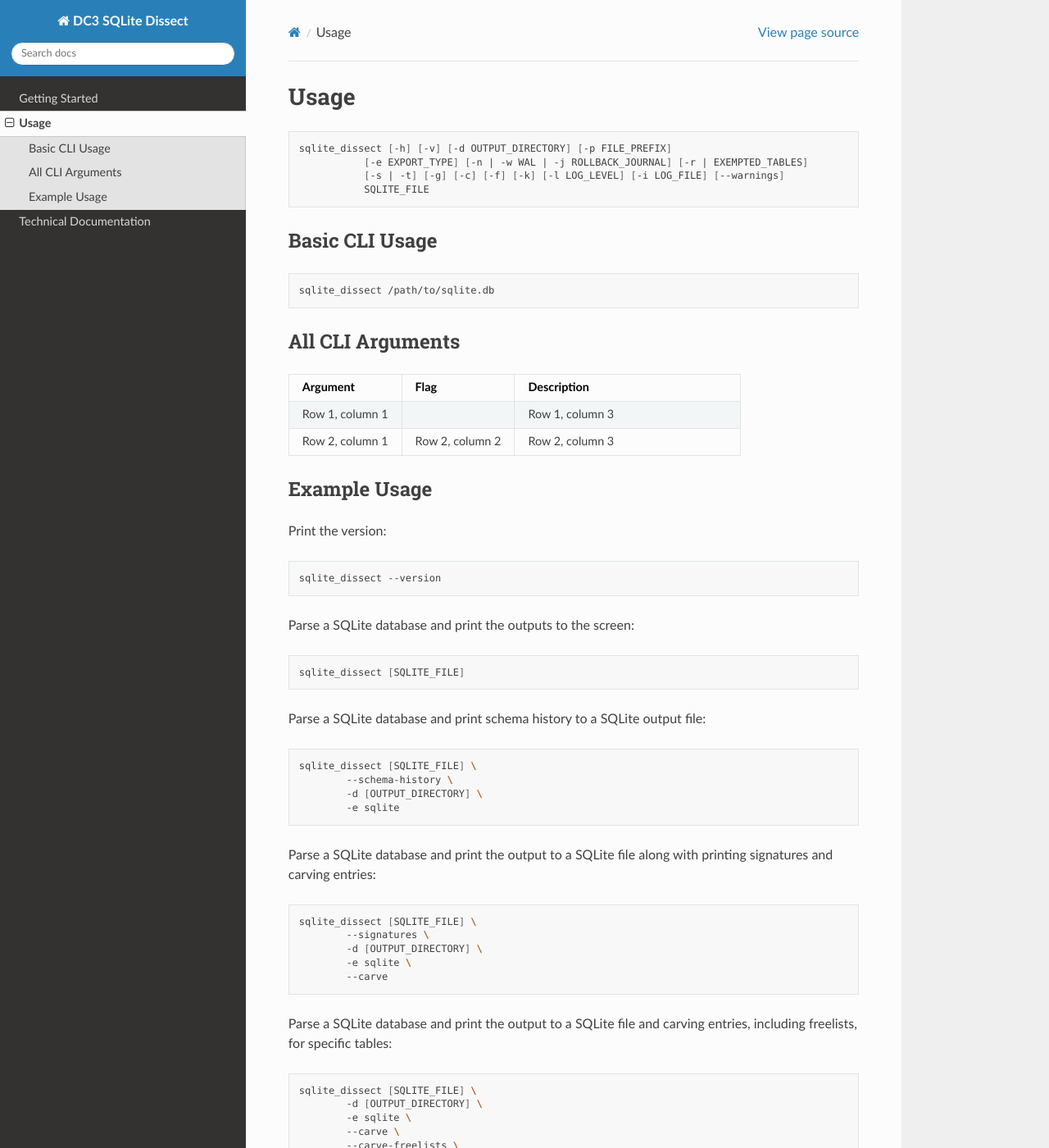
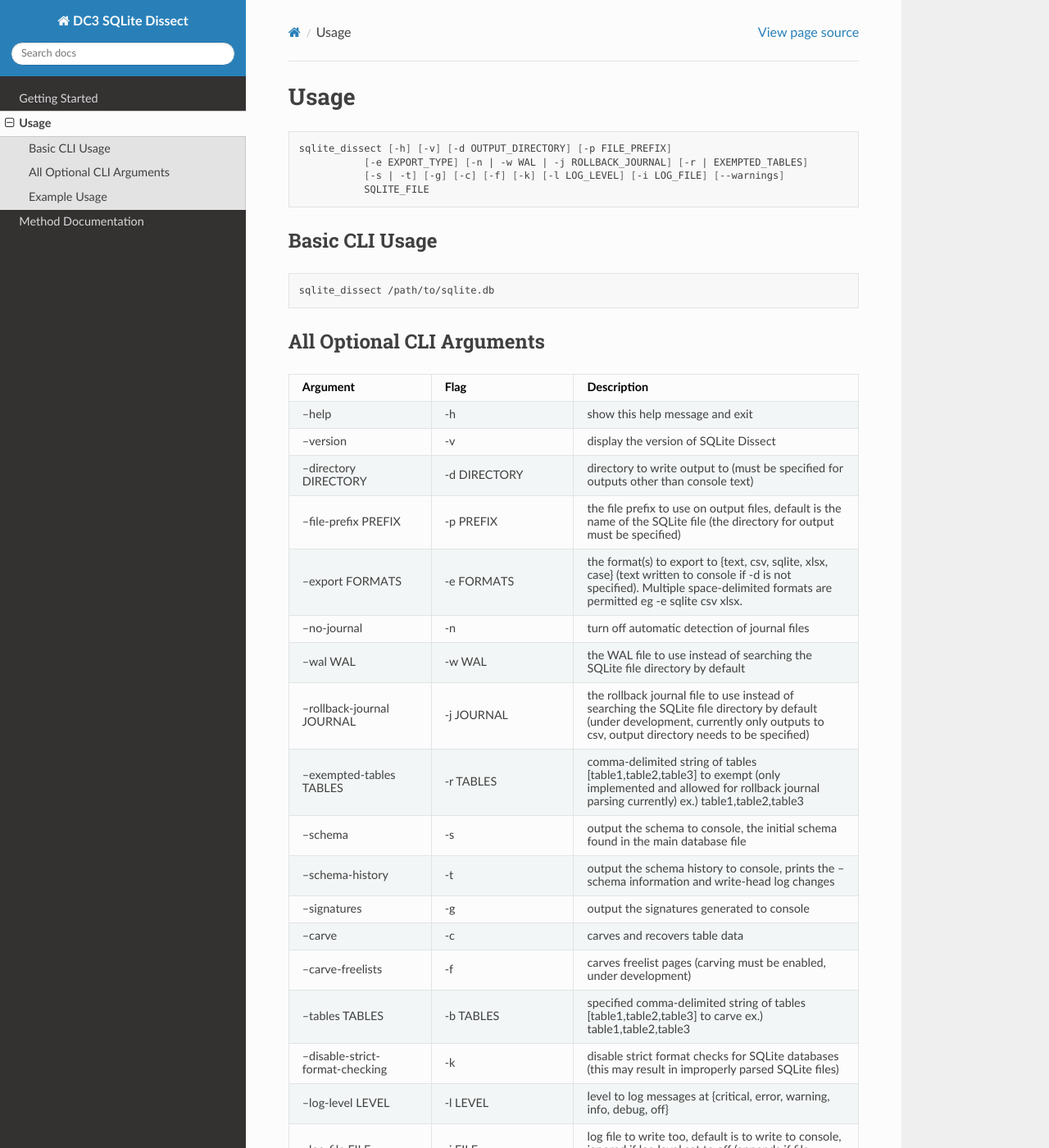
Before and after one commit to dod-cyber-crime-center/sqlite-dissect, a Sphinx documentation site: the page built from docs/source/sqlite_dissect/usage.rst, in a window 1280 px wide and 1400 px high. Shown: the whole window at 82% size. Built offline with Sphinx 7.4.7 and the Read the Docs theme 2.0.0, drawn with Linux system fonts in a browser that asks for light colours; some of the changed text lies outside the part shown.

Commit message:
CLI argument documentation

```diff
--- /dev/null
+++ b/docs/source/_static/docs.css
@@ -0,0 +1,4 @@
+/* override table no-wrap to allow CLI documentation to wrap properly */
+.wy-table-responsive table td, .wy-table-responsive table th {
+    white-space: normal;
+}
--- a/docs/source/conf.py
+++ b/docs/source/conf.py
@@ -12,8 +12,8 @@
 #
 import os
 import sys
-sys.path.insert(0, os.path.abspath('..'))
 
+sys.path.insert(0, os.path.abspath('../..'))
 
 # -- Project information -----------------------------------------------------
 
@@ -32,6 +32,7 @@
 # ones.
 extensions = [
     'sphinx.ext.autodoc',
+    'sphinx.ext.autosummary',
     'sphinx.ext.coverage',
     'sphinx.ext.napoleon'
 ]
@@ -55,3 +56,9 @@
 # relative to this directory. They are copied after the builtin static files,
 # so a file named "default.css" will overwrite the builtin "default.css".
 html_static_path = ['_static']
+
+# These paths are either relative to html_static_path
+# or fully qualified paths (eg. https://...)
+html_css_files = [
+    'docs.css',
+]
--- a/docs/source/sqlite_dissect/getting_started.rst
+++ b/docs/source/sqlite_dissect/getting_started.rst
@@ -6,8 +6,5 @@
 SQLite Dissect depends on Python 2.7, with support for Python 3.x expected soon. It has been tested on Windows, OSX, and
 Linux (Ubuntu) platforms.
 
-To try to limit the need for dependencies, only one package is required for SQLite Dissect, which the `openpyxl` package
+To try to limit the need for dependencies, only one package is required for SQLite Dissect, which the `openpxl <https://openpyxl.readthedocs.io/en/stable/>`_ package
 that is used for exporting the results into Excel format.
-
-Installation
-+++++++++++++++++++
--- a/docs/source/sqlite_dissect/method_documentation.rst
+++ b/docs/source/sqlite_dissect/method_documentation.rst
@@ -1,4 +1,4 @@
-Technical Documentation
+Method Documentation
 ==========================
 
 main
--- a/docs/source/sqlite_dissect/usage.rst
+++ b/docs/source/sqlite_dissect/usage.rst
@@ -15,8 +15,8 @@
 
     sqlite_dissect /path/to/sqlite.db
 
-All CLI Arguments
-+++++++++++++++++++
+All Optional CLI Arguments
+++++++++++++++++++++++++++
 
 .. list-table::
     :widths: 25 25 50
@@ -25,12 +25,63 @@
     * - Argument
       - Flag
       - Description
-    * - Row 1, column 1
+    * - --help
+      - -h
+      - show this help message and exit
+    * - --version
+      - -v
+      - display the version of SQLite Dissect
+    * - --directory DIRECTORY
+      - -d DIRECTORY
+      - directory to write output to (must be specified for outputs other than console text)
+    * - --file-prefix PREFIX
+      - -p PREFIX
+      - the file prefix to use on output files, default is the name of the SQLite file (the directory for output must be specified)
+    * - --export FORMATS
+      - -e FORMATS
+      - the format(s) to export to {text, csv, sqlite, xlsx, case} (text written to console if -d is not specified). Multiple space-delimited formats are permitted eg -e sqlite csv xlsx.
+    * - --no-journal
+      - -n
+      - turn off automatic detection of journal files
+    * - --wal WAL
+      - -w WAL
+      - the WAL file to use instead of searching the SQLite file directory by default
+    * - --rollback-journal JOURNAL
+      - -j JOURNAL
+      - the rollback journal file to use instead of searching the SQLite file directory by default (under development, currently only outputs to csv, output directory needs to be specified)
+    * - --exempted-tables TABLES
+      - -r TABLES
+      - comma-delimited string of tables [table1,table2,table3] to exempt (only implemented and allowed for rollback journal parsing currently) ex.) table1,table2,table3
+    * - --schema
+      - -s
+      - output the schema to console, the initial schema found in the main database file
+    * - --schema-history
+      - -t
+      - output the schema history to console, prints the --schema information and write-head log changes
+    * - --signatures
+      - -g
+      - output the signatures generated to console
+    * - --carve
+      - -c
+      - carves and recovers table data
+    * - --carve-freelists
+      - -f
+      - carves freelist pages (carving must be enabled, under development)
+    * - --tables TABLES
+      - -b TABLES
+      - specified comma-delimited string of tables [table1,table2,table3] to carve ex.) table1,table2,table3
+    * - --disable-strict-format-checking
+      - -k
+      - disable strict format checks for SQLite databases (this may result in improperly parsed SQLite files)
+    * - --log-level LEVEL
+      - -l LEVEL
+      - level to log messages at {critical, error, warning, info, debug, off}
+    * - --log-file FILE
+      - -i FILE
+      - log file to write too, default is to write to console, ignored if log level set to off (appends if file already exists)
+    * - --warnings
       -
-      - Row 1, column 3
-    * - Row 2, column 1
-      - Row 2, column 2
-      - Row 2, column 3
+      - enable runtime warnings
 
 Example Usage
 +++++++++++++++++++
```
